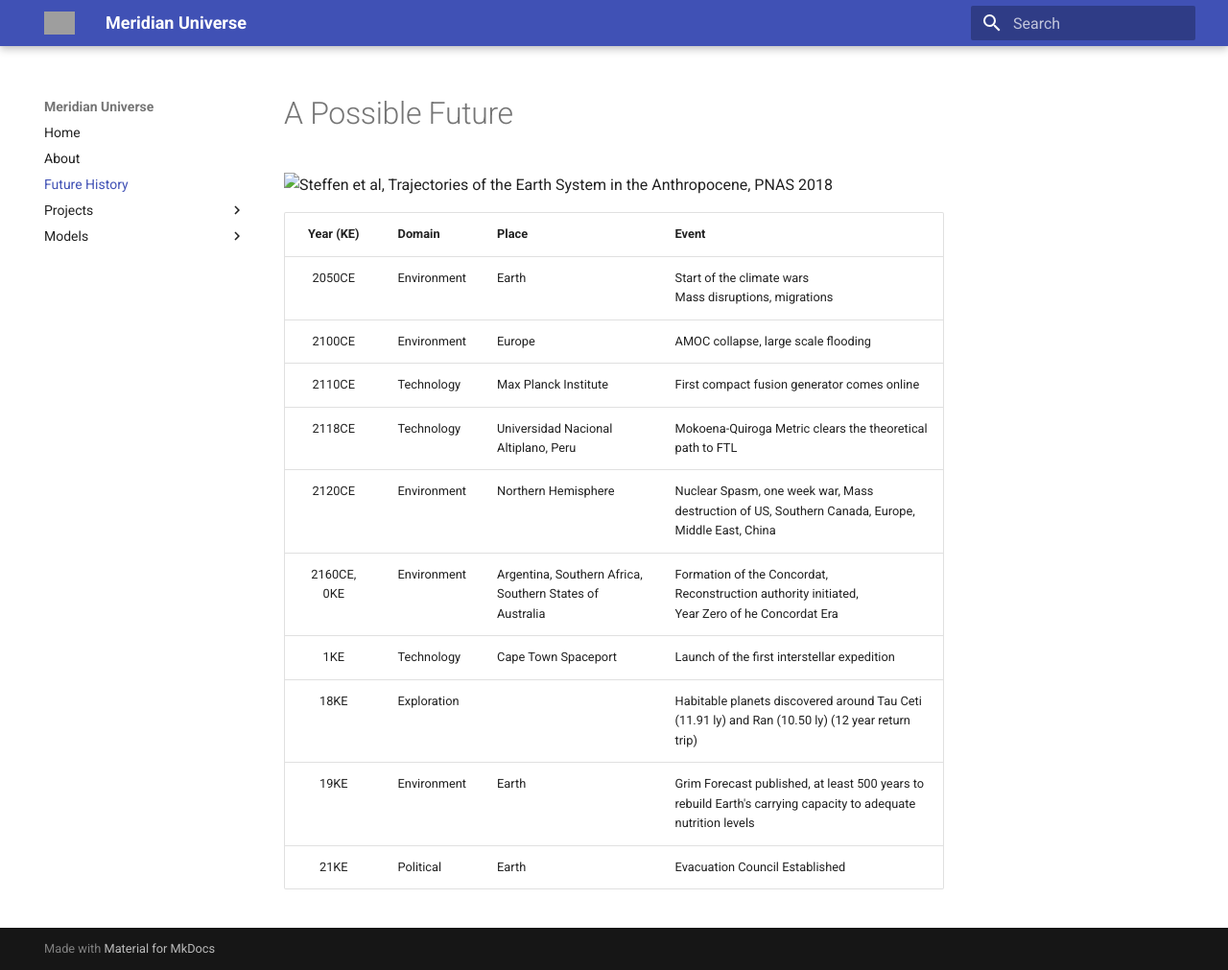
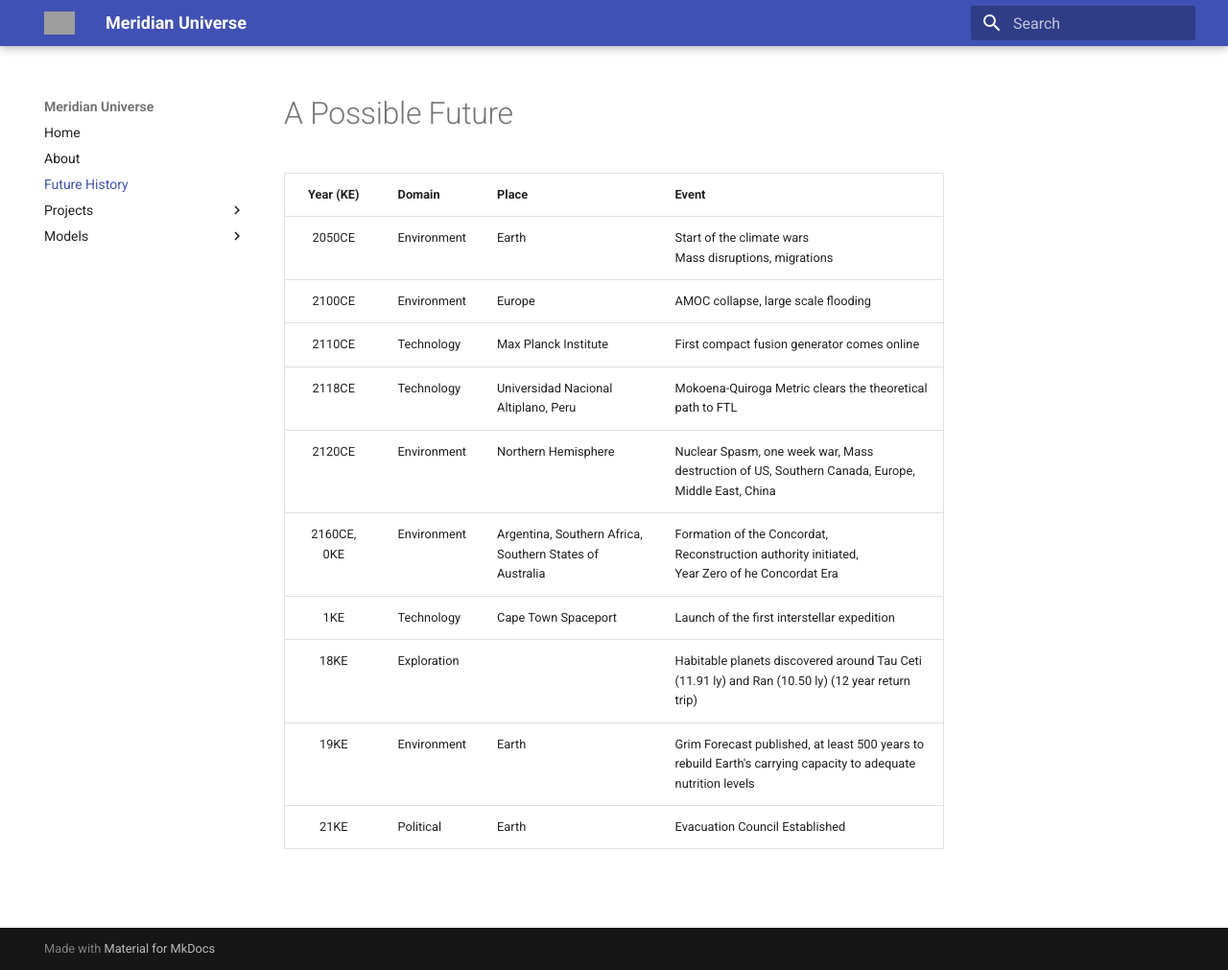
Before and after one commit to lentulus/MeridianUniverse, an MkDocs documentation site: the page built from UniverseNotes/FutureHistory/Future.md, in a window 1280 px wide and 1011 px high. Shown: the whole window at 96% size. Built offline with MkDocs 1.6.1 and Material for MkDocs 9.7.7, drawn with Linux system fonts in a browser that asks for light colours; grey boxes are pictures that could not be loaded.

Commit message:
map removed

```diff
--- a/UniverseNotes/FutureHistory/Future.md
+++ b/UniverseNotes/FutureHistory/Future.md
@@ -1,6 +1,5 @@
 # A Possible Future
 
-![Steffen et al, Trajectories of the Earth System in the Anthropocene, PNAS 2018](assets/images/GWmap.png)
 
 |  Year (KE)  | Domain      | Place                                                    | Event                                                                                                         |
 | :---------: | :---------- | :------------------------------------------------------- | :------------------------------------------------------------------------------------------------------------ |
```
Also changed, not shown: 1 other file.
